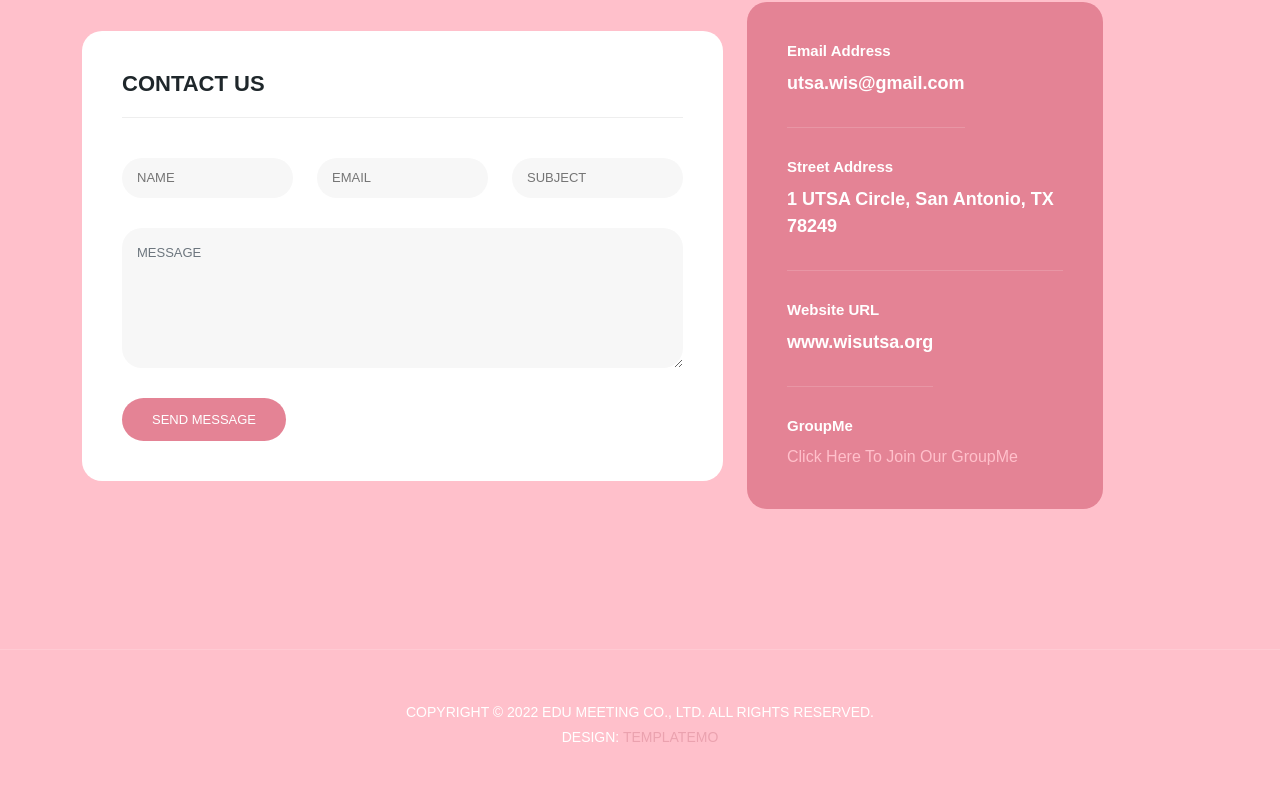
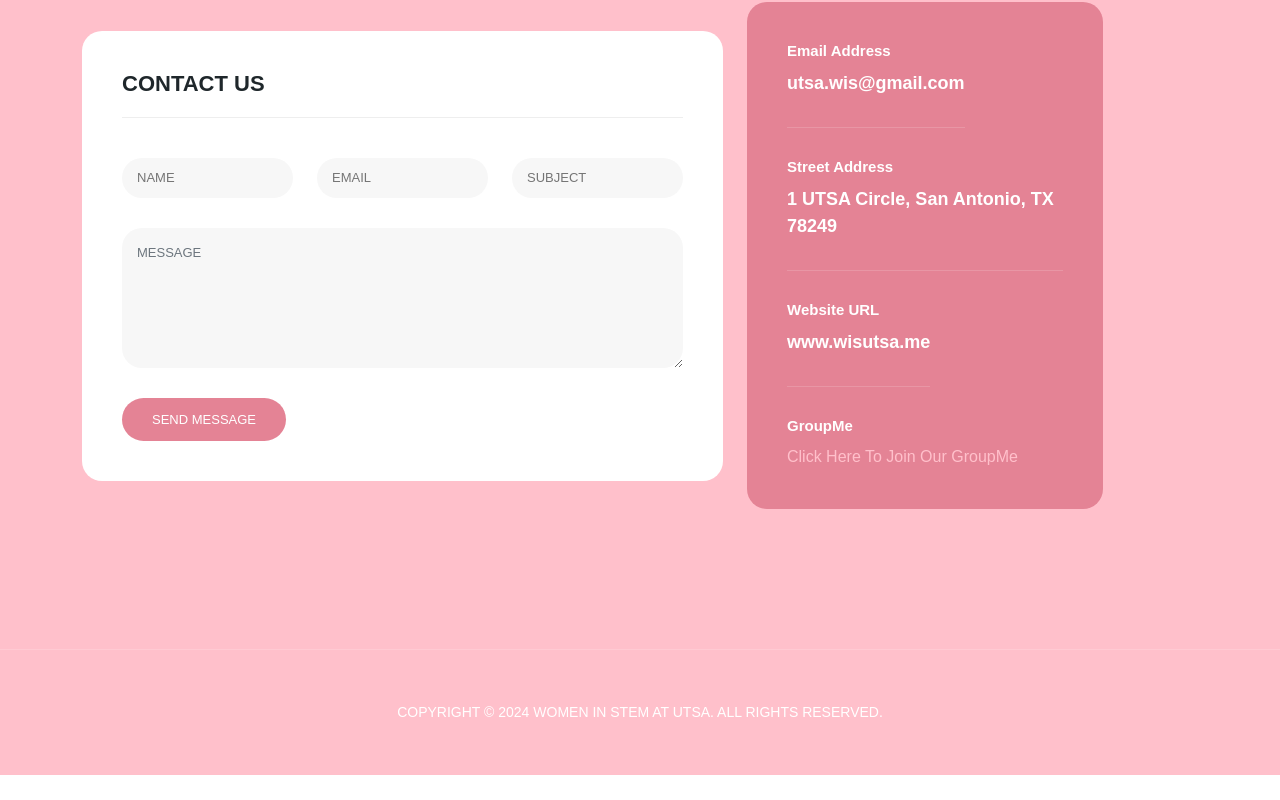
Before and after one commit to wisutsa/WISSite, a plain HTML site: page index.html in a window 1280 px wide. Shown: the part 3099-3899 px from the top of the page. After the commit the page ends 3874 px from the top, so only its background shows below. Drawn offline with nearby package versions, Linux system fonts and the light colour scheme; a web font is replaced by a local one.

Commit message:
Update index.html

```diff
--- a/index.html
+++ b/index.html
@@ -370,7 +370,7 @@ https://templatemo.com/tm-569-edu-meeting
               <br>
               <li>
                 <h6>Website URL</h6>
-                <span>www.wisutsa.org</span>
+                <span>www.wisutsa.me</span>
               </li>
               <br> <!-- Adds a line break -->
               <li>
@@ -383,8 +383,8 @@ https://templatemo.com/tm-569-edu-meeting
       </div>
     </div>
     <div class="footer">
-      <p>Copyright © 2022 Edu Meeting Co., Ltd. All Rights Reserved.
-          <br>Design: <a href="https://templatemo.com" target="_parent" title="free css templates">TemplateMo</a></p>
+      <p>Copyright © 2024 WOMEN IN STEM AT UTSA. All Rights Reserved.
+          <!-- <br>Design: <a href="https://templatemo.com" target="_parent" title="free css templates">TemplateMo</a></p> -->
     </div>
   </section>
 
```
